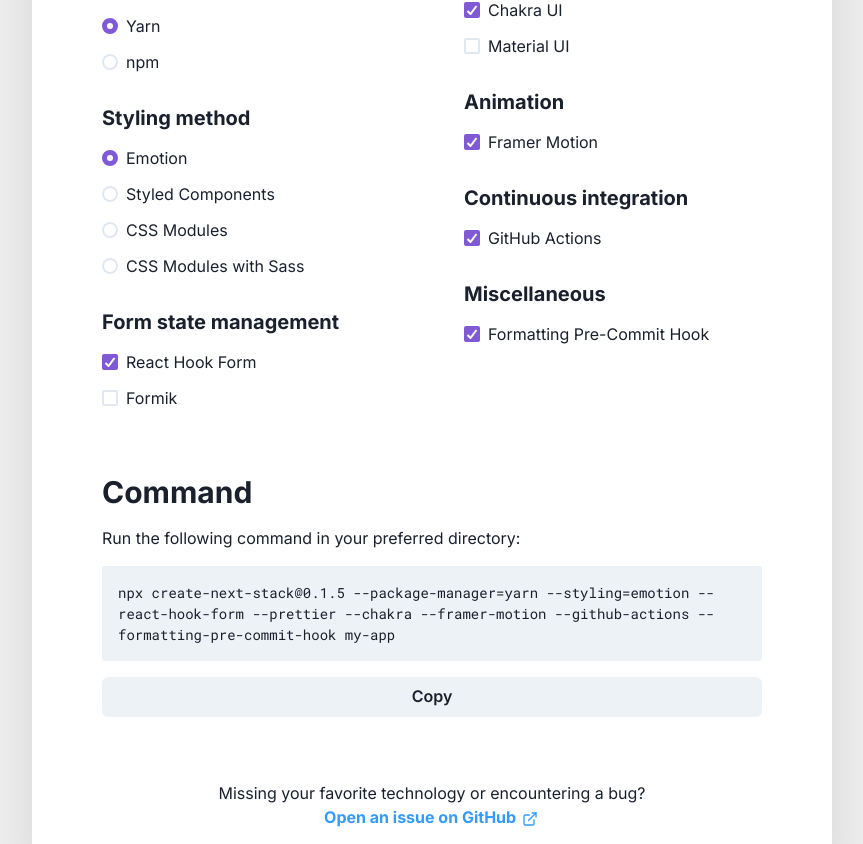
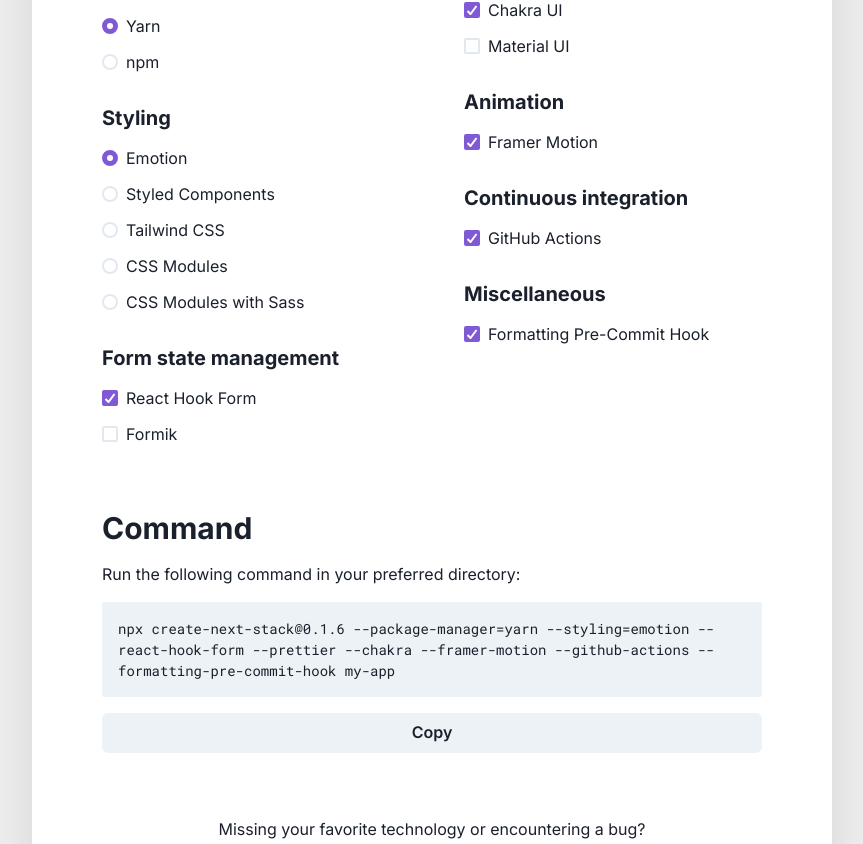
Before and after one commit to akd-io/create-next-stack-website, a Next.js app: page / in a window 1280 px wide. Shown: the part 738-1582 px from the top of the page, without its empty margins (208-1071 px from the left). Built offline with nearby package versions, Linux system fonts and the light colour scheme.

Commit message:
Add Tailwind styling method and update CNS CLI version

```diff
--- a/templates/LandingPage/components/TechnologiesForm.tsx
+++ b/templates/LandingPage/components/TechnologiesForm.tsx
@@ -53,6 +53,11 @@ const options = {
     value: "css-modules",
     label: "CSS Modules",
   },
+  tailwindCss: {
+    key: "tailwindCss",
+    value: "tailwind-css",
+    label: "Tailwind CSS",
+  },
   cssModulesWithSass: {
     key: "cssModulesWithSass",
     value: "css-modules-with-sass",
@@ -89,6 +94,7 @@ const packageManagers = [optionKeys.yarn, optionKeys.npm];
 const stylingMethods = [
   optionKeys.emotion,
   optionKeys.styledComponents,
+  optionKeys.tailwindCss,
   optionKeys.cssModules,
   optionKeys.cssModulesWithSass,
 ];
@@ -135,7 +141,7 @@ export const TechnologiesForm: React.FC = () => {
   const [output, setOutput] = useState<string>("");
 
   const updateCommand: SubmitHandler<FormData> = useCallback((formData) => {
-    const args = ["npx", "create-next-stack@0.1.5"];
+    const args = ["npx", "create-next-stack@0.1.6"];
 
     // Package manager
     args.push(`--package-manager=${options[formData.packageManager].value}`);
@@ -244,7 +250,7 @@ export const TechnologiesForm: React.FC = () => {
 
             <Stack spacing="4">
               <Heading as="h3" size="md">
-                Styling method
+                Styling
               </Heading>
               <Controller
                 name={formDataKeys.stylingMethod}
```
